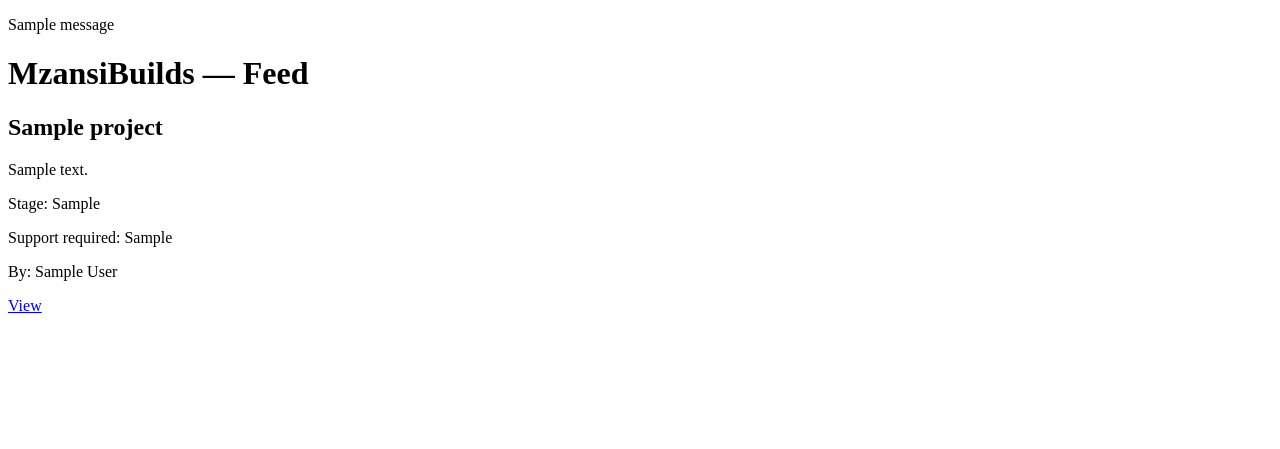
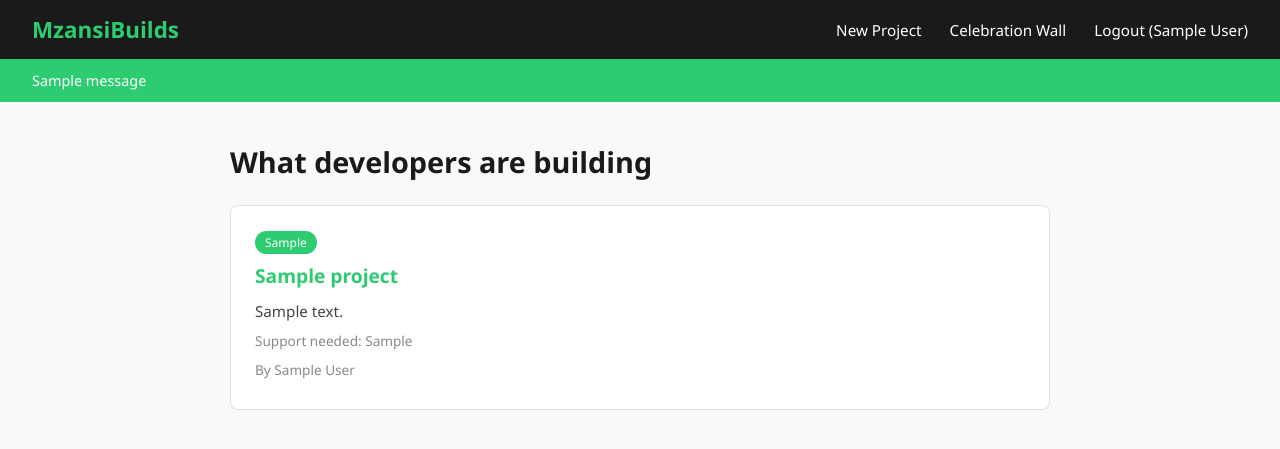
Before and after one commit to HarmonyWM/mzansibuilds, a Flask app: page / in a window 1280 px wide. Shown: the top 449 px of the page. Run offline with Flask 3, Linux system fonts and the light colour scheme; a user stored in the database is signed in; tables that the repository leaves empty hold one stand-in row (values such as "Sample post"); one stand-in notice (Sample message) is shown.

Commit message:
Implemented milestones, celebration wall and applied UI styling

```diff
--- a/app/__init__.py
+++ b/app/__init__.py
@@ -15,9 +15,14 @@ def create_app(config_name='default'):
     from app.routes.auth import auth_bp
     from app.routes.feed import feed_bp
     from app.routes.projects import projects_bp
+    from app.routes.milestones import milestones_bp
+    from app.routes.celebration import celebration_bp
+
     app.register_blueprint(auth_bp)
     app.register_blueprint(feed_bp)
     app.register_blueprint(projects_bp)
+    app.register_blueprint(milestones_bp)
+    app.register_blueprint(celebration_bp)
 
     with app.app_context():
         db.create_all()
--- /dev/null
+++ b/app/static/css/style.css
@@ -0,0 +1,228 @@
+* {
+    margin: 0;
+    padding: 0;
+    box-sizing: border-box;
+}
+
+body {
+    font-family: 'Segoe UI', Tahoma, Geneva, Verdana, sans-serif;
+    background-color: #f9f9f9;
+    color: #111;
+}
+
+/* NAV */
+nav {
+    background-color: #1a1a1a;
+    padding: 14px 32px;
+    display: flex;
+    align-items: center;
+    justify-content: space-between;
+}
+
+nav .brand {
+    color: #2ecc71;
+    font-size: 1.4rem;
+    font-weight: 700;
+    text-decoration: none;
+}
+
+nav .nav-links a {
+    color: #fff;
+    text-decoration: none;
+    margin-left: 24px;
+    font-size: 0.95rem;
+}
+
+nav .nav-links a:hover {
+    color: #2ecc71;
+}
+
+/* FLASH MESSAGES */
+.flash {
+    background-color: #2ecc71;
+    color: #fff;
+    padding: 12px 32px;
+    font-size: 0.9rem;
+}
+
+/* CONTAINER */
+.container {
+    max-width: 860px;
+    margin: 40px auto;
+    padding: 0 20px;
+}
+
+/* PAGE TITLE */
+h1 {
+    font-size: 1.8rem;
+    margin-bottom: 24px;
+    color: #1a1a1a;
+}
+
+h2 {
+    font-size: 1.2rem;
+    margin: 28px 0 12px;
+    color: #1a1a1a;
+}
+
+/* CARDS */
+.card {
+    background: #fff;
+    border: 1px solid #e0e0e0;
+    border-radius: 8px;
+    padding: 24px;
+    margin-bottom: 20px;
+}
+
+.card h2 {
+    margin-top: 0;
+    font-size: 1.2rem;
+    color: #1a1a1a;
+}
+
+.card p {
+    color: #444;
+    font-size: 0.95rem;
+    margin: 6px 0;
+}
+
+.card .meta {
+    font-size: 0.85rem;
+    color: #888;
+    margin-top: 10px;
+}
+
+.badge {
+    display: inline-block;
+    background-color: #2ecc71;
+    color: #fff;
+    font-size: 0.75rem;
+    padding: 3px 10px;
+    border-radius: 12px;
+    margin-bottom: 8px;
+}
+
+/* FORMS */
+form {
+    display: flex;
+    flex-direction: column;
+    gap: 14px;
+}
+
+input[type="text"],
+input[type="email"],
+input[type="password"],
+textarea {
+    padding: 12px 14px;
+    border: 1px solid #ccc;
+    border-radius: 6px;
+    font-size: 0.95rem;
+    width: 100%;
+    background: #fff;
+    color: #111;
+}
+
+input:focus,
+textarea:focus {
+    outline: none;
+    border-color: #2ecc71;
+}
+
+textarea {
+    resize: vertical;
+    min-height: 90px;
+}
+
+button[type="submit"],
+.btn {
+    background-color: #2ecc71;
+    color: #fff;
+    border: none;
+    padding: 12px 24px;
+    border-radius: 6px;
+    font-size: 0.95rem;
+    cursor: pointer;
+    font-weight: 600;
+    align-self: flex-start;
+}
+
+button[type="submit"]:hover,
+.btn:hover {
+    background-color: #27ae60;
+}
+
+.btn-dark {
+    background-color: #1a1a1a;
+    color: #fff;
+}
+
+.btn-dark:hover {
+    background-color: #333;
+}
+
+/* AUTH PAGES */
+.auth-wrapper {
+    max-width: 420px;
+    margin: 80px auto;
+    padding: 0 20px;
+}
+
+.auth-wrapper h1 {
+    margin-bottom: 28px;
+}
+
+.auth-wrapper .switch {
+    margin-top: 16px;
+    font-size: 0.9rem;
+    color: #555;
+}
+
+.auth-wrapper .switch a {
+    color: #2ecc71;
+    text-decoration: none;
+    font-weight: 600;
+}
+
+/* LINKS */
+a {
+    color: #2ecc71;
+    text-decoration: none;
+}
+
+a:hover {
+    text-decoration: underline;
+}
+
+/* EMPTY STATE */
+.empty {
+    color: #888;
+    font-size: 0.95rem;
+    padding: 16px 0;
+}
+
+/* CELEBRATION WALL */
+.celebration-card {
+    background: #1a1a1a;
+    color: #fff;
+    border-radius: 8px;
+    padding: 24px;
+    margin-bottom: 20px;
+}
+
+.celebration-card h2 {
+    color: #2ecc71;
+    margin-top: 0;
+}
+
+.celebration-card p {
+    color: #ccc;
+    font-size: 0.95rem;
+    margin: 6px 0;
+}
+
+/* DIVIDER */
+hr {
+    border: none;
+    border-top: 1px solid #e0e0e0;
+    margin: 24px 0;
+}
--- a/app/templates/base.html
+++ b/app/templates/base.html
@@ -2,14 +2,33 @@
 <html lang="en">
 <head>
     <meta charset="UTF-8">
+    <meta name="viewport" content="width=device-width, initial-scale=1.0">
     <title>MzansiBuilds</title>
+    <link rel="stylesheet" href="{{ url_for('static', filename='css/style.css') }}">
 </head>
 <body>
+    <nav>
+        <a href="{{ url_for('feed.index') }}" class="brand">MzansiBuilds</a>
+        <div class="nav-links">
+            {% if current_user.is_authenticated %}
+                <a href="{{ url_for('projects.new_project') }}">New Project</a>
+                <a href="{{ url_for('celebration.index') }}">Celebration Wall</a>
+                <a href="{{ url_for('auth.logout') }}">Logout ({{ current_user.name }})</a>
+            {% else %}
+                <a href="{{ url_for('feed.index') }}">Feed</a>
+                <a href="{{ url_for('celebration.index') }}">Celebration Wall</a>
+                <a href="{{ url_for('auth.login') }}">Login</a>
+                <a href="{{ url_for('auth.register') }}">Register</a>
+            {% endif %}
+        </div>
+    </nav>
+
     {% with messages = get_flashed_messages() %}
         {% for message in messages %}
-            <p>{{ message }}</p>
+            <div class="flash">{{ message }}</div>
         {% endfor %}
     {% endwith %}
+
     {% block content %}{% endblock %}
 </body>
 </html>
--- a/app/templates/feed/index.html
+++ b/app/templates/feed/index.html
@@ -1,16 +1,17 @@
 {% extends 'base.html' %}
 {% block content %}
-<h1>MzansiBuilds — Feed</h1>
-{% for project in projects %}
-    <div>
-        <h2>{{ project.title }}</h2>
-        <p>{{ project.description }}</p>
-        <p>Stage: {{ project.stage }}</p>
-        <p>Support required: {{ project.support_required }}</p>
-        <p>By: {{ project.author.name }}</p>
-        <a href="{{ url_for('projects.detail', project_id=project.id) }}">View</a>
-    </div>
-{% else %}
-    <p>No projects yet. Be the first to post one.</p>
-{% endfor %}
+<div class="container">
+    <h1>What developers are building</h1>
+    {% for project in projects %}
+        <div class="card">
+            <span class="badge">{{ project.stage }}</span>
+            <h2><a href="{{ url_for('projects.detail', project_id=project.id) }}">{{ project.title }}</a></h2>
+            <p>{{ project.description }}</p>
+            <p class="meta">Support needed: {{ project.support_required }}</p>
+            <p class="meta">By {{ project.author.name }}</p>
+        </div>
+    {% else %}
+        <p class="empty">No projects yet. Be the first to post one.</p>
+    {% endfor %}
+</div>
 {% endblock %}
```
Also changed, not shown: app/routes/celebration.py (+10 -0 lines), app/routes/milestones.py (+33 -0 lines), app/services/milestone_service.py (+22 -0 lines), app/templates/auth/login.html (+9 -6 lines), app/templates/auth/register.html (+10 -7 lines), app/templates/celebration/index.html (added, +16 -0 lines), app/templates/projects/detail.html (+48 -9 lines), app/templates/projects/new.html (+12 -8 lines).
